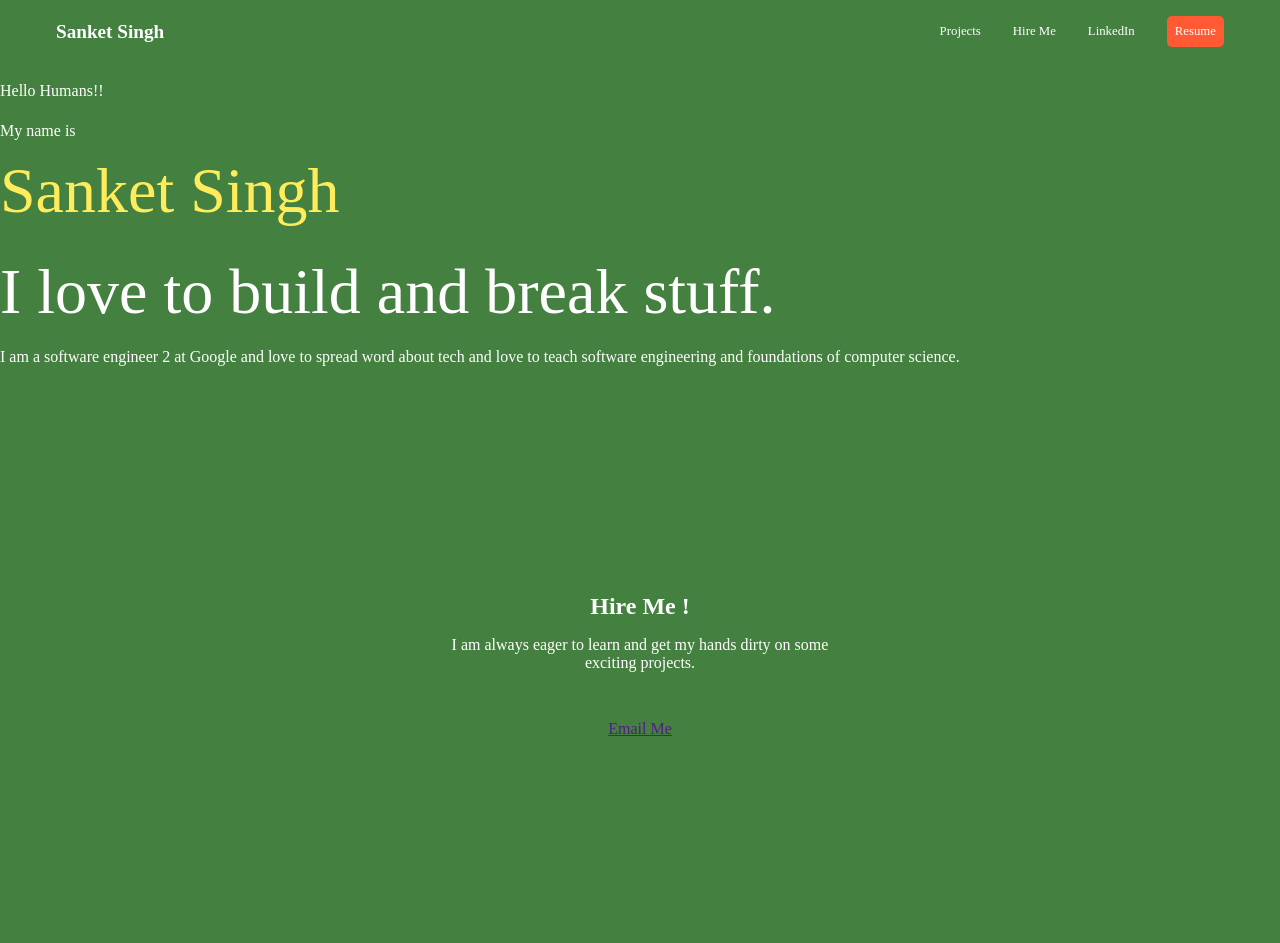
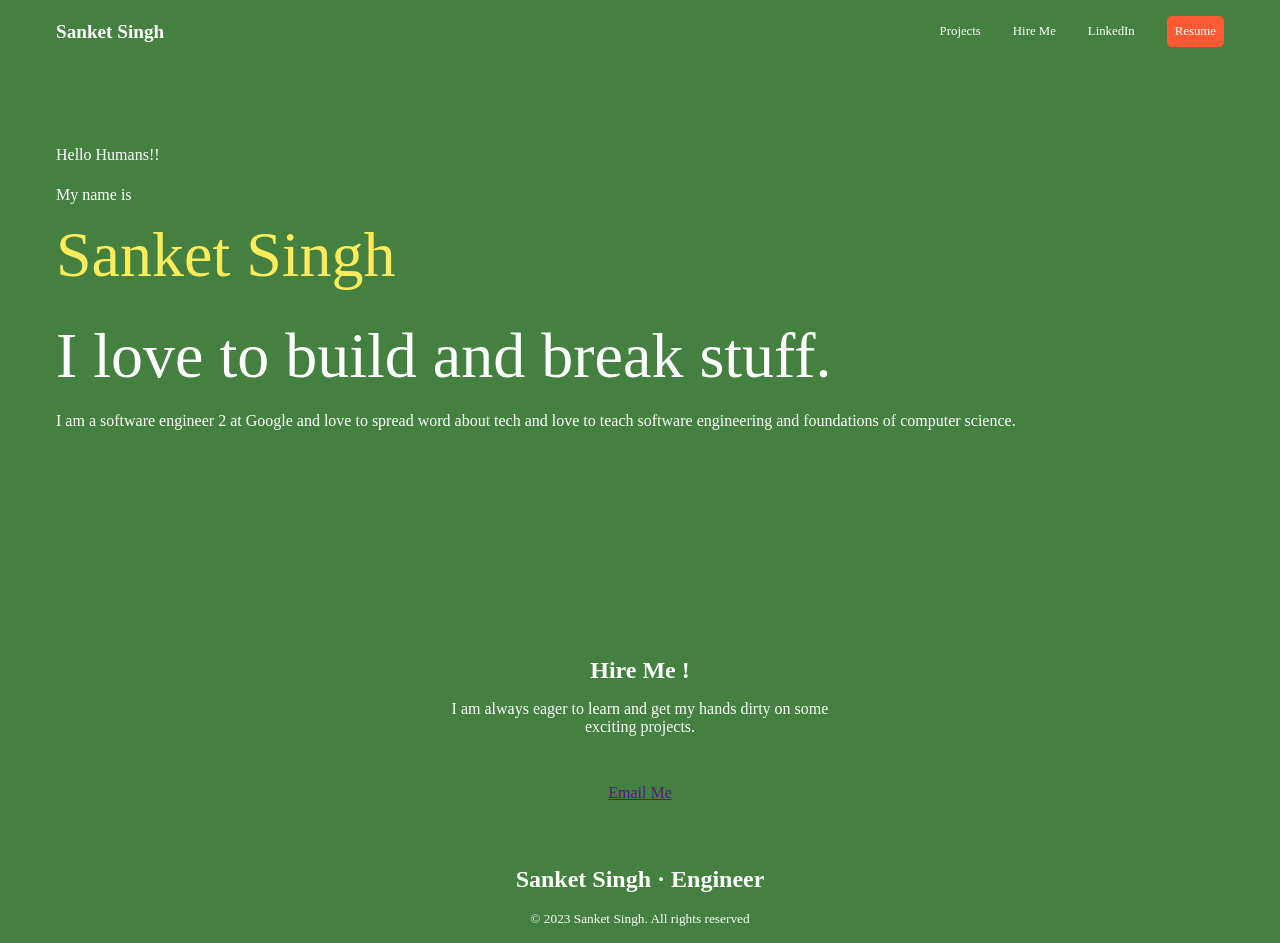
Before and after one commit to singhsanket143/Frontend-Basics, a plain HTML site: page 1.HTML-Intro/index.html in a window 1280 px wide. Before the commit the page ends 802 px from the top, so only its background shows below. Drawn offline with Linux system fonts and the light colour scheme.

Commit message:
alogned the intro w.r.t nav

```diff
--- a/1.HTML-Intro/index.html
+++ b/1.HTML-Intro/index.html
@@ -44,6 +44,10 @@
         <p><a href="">Email Me</a></p>
     </section>
 
+    <footer>
+        <h2>Sanket Singh &middot; Engineer</h2>
+        <p><small>&copy; 2023 Sanket Singh. All rights reserved</small></p>
+    </footer>
 
 
 </body>
--- a/1.HTML-Intro/style.css
+++ b/1.HTML-Intro/style.css
@@ -44,7 +44,10 @@ h1, h2, h3 {
 
 /* Intro section styling */
 #intro {
-    padding-bottom: 10rem; /* Will give us some spacing before the next section, won't see any change currently */
+    /*padding-bottom: 10rem;*/ /* Will give us some spacing before the next section, won't see any change currently */
+    padding: 4rem 1rem 10rem 1rem; /* T R B L*/
+    max-width: 1200px;
+    margin: 0 auto; /* will center things nicely*/
 }
 
 #intro p {
@@ -123,6 +126,10 @@ nav a:hover {
     background-color: var(--lime);
 }
 
+footer {
+    text-align: center;
+}
+
 @media (min-width: 850px) {
     nav {
         max-width: 1200px;
```
